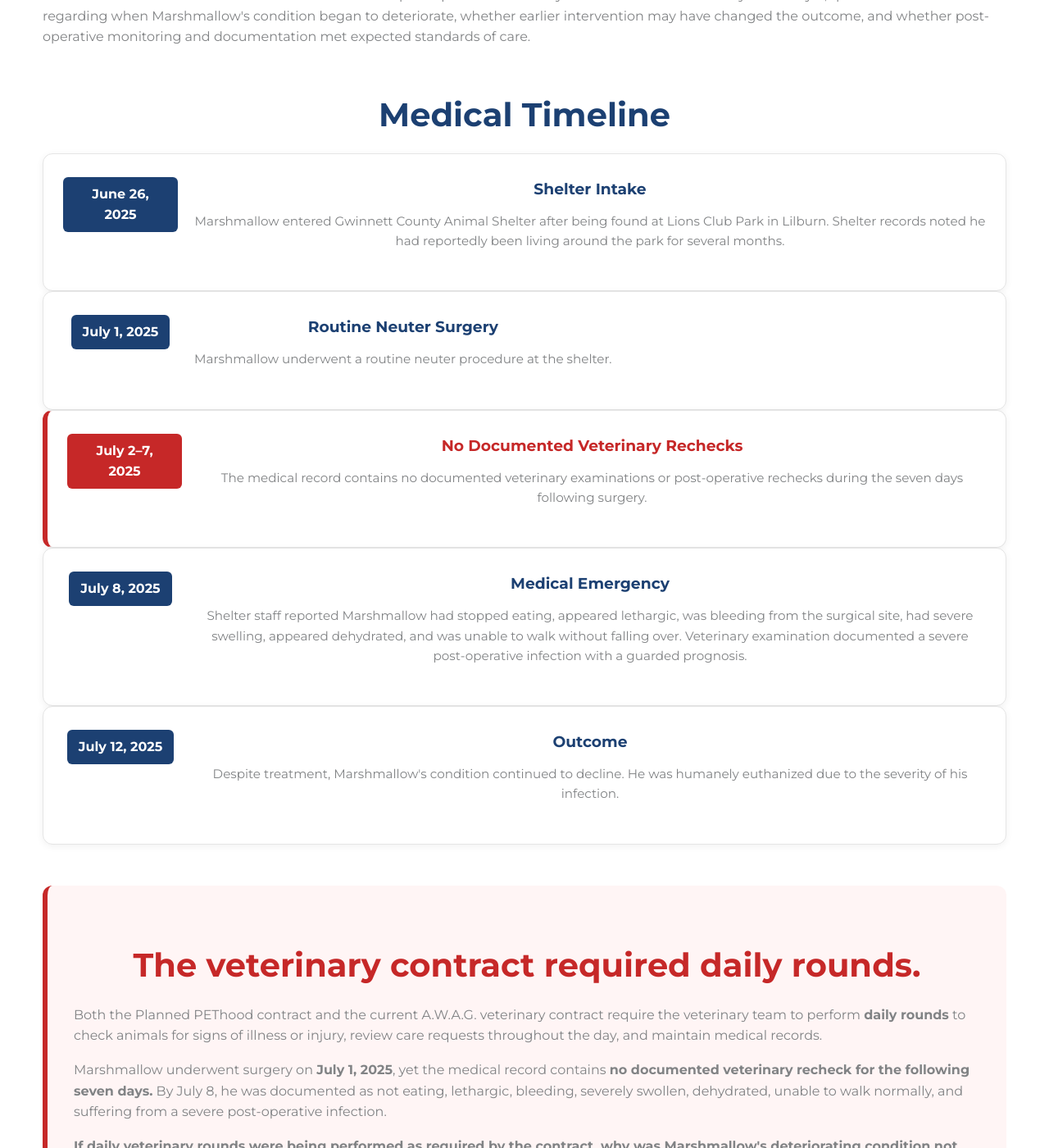
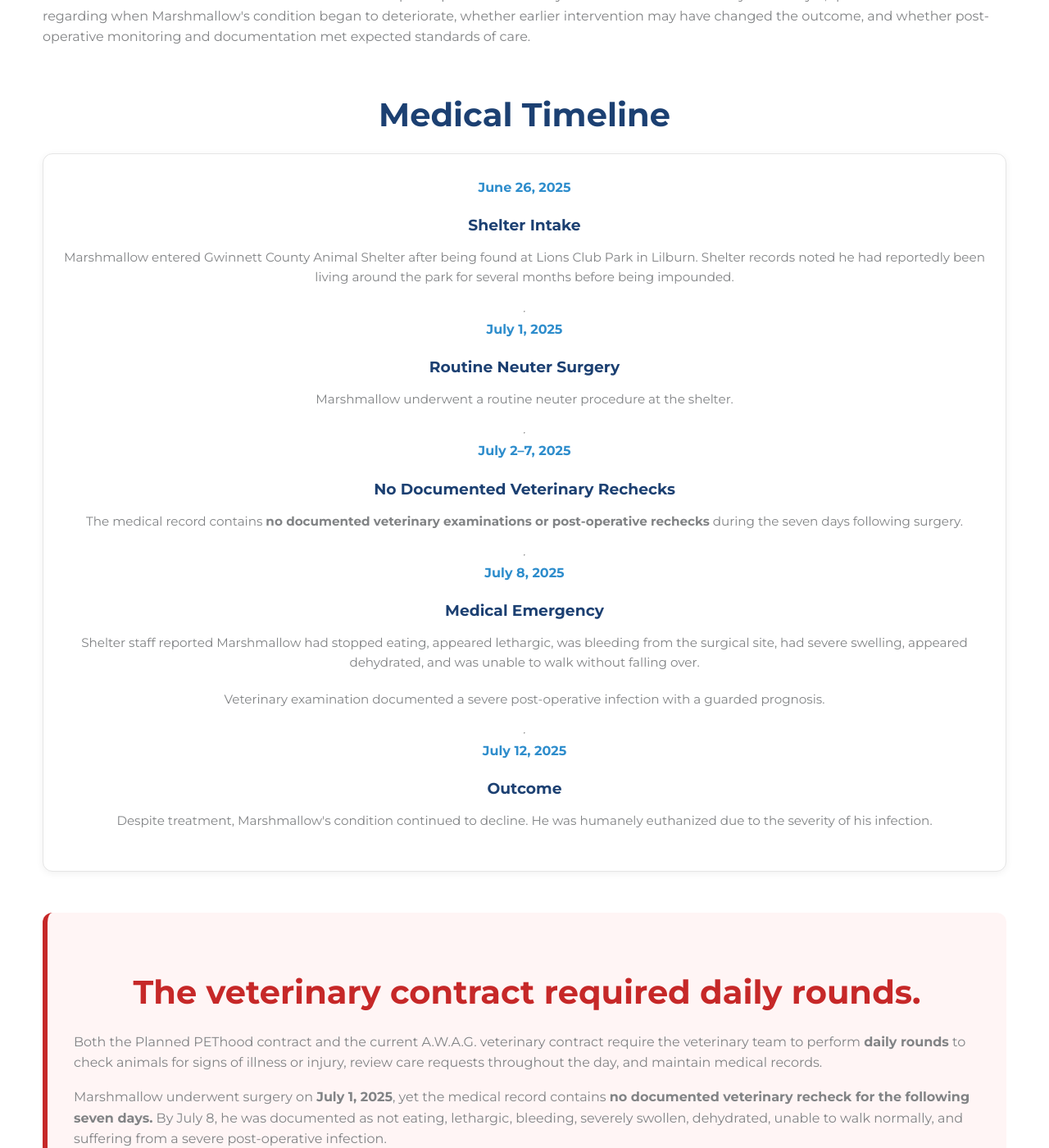
Before and after one commit to whitleybacon/gwinnett-animal-advocacy-alliance, a Jekyll site: the page built from issues/medical-care/marshmallow.html, in a window 1280 px wide and 1400 px high, scrolled down 1718 px. Shown: the whole window at 82% size. Built offline with Jekyll 4.4.1, drawn with Linux system fonts in a browser that asks for light colours.

Commit message:
Update marshmallow.html

```diff
--- a/issues/medical-care/marshmallow.html
+++ b/issues/medical-care/marshmallow.html
@@ -34,110 +34,61 @@ title: Marshmallow
 
     <div class="home-card">
 
-        <div style="display:flex;align-items:flex-start;gap:20px;">
+        <div class="timeline-entry">
+            <span class="timeline-date">June 26, 2025</span>
+            <h3>Shelter Intake</h3>
+            <p>Marshmallow entered Gwinnett County Animal Shelter after being found at Lions Club Park in Lilburn. Shelter records noted he had reportedly been living around the park for several months before being impounded.</p>
+        </div>
 
-            <div style="min-width:140px;">
-                <span style="display:inline-block;background:#1C4072;color:#fff;padding:8px 14px;border-radius:6px;font-weight:700;">
-                    June 26, 2025
-                </span>
-            </div>
+        <hr>
 
-            <div>
-                <h3 style="margin-top:0;">Shelter Intake</h3>
+        <div class="timeline-entry">
+            <span class="timeline-date">July 1, 2025</span>
+            <h3>Routine Neuter Surgery</h3>
+            <p>Marshmallow underwent a routine neuter procedure at the shelter.</p>
+        </div>
 
-                <p>
-                    Marshmallow entered Gwinnett County Animal Shelter after being found at Lions Club Park in Lilburn. Shelter records noted he had reportedly been living around the park for several months.
-                </p>
-            </div>
+        <hr>
+
+        <div class="timeline-entry timeline-alert">
+
+            <span class="timeline-date alert-date">July 2–7, 2025</span>
+
+            <h3>No Documented Veterinary Rechecks</h3>
+
+            <p>
+                The medical record contains <strong>no documented veterinary examinations or post-operative rechecks</strong> during the seven days following surgery.
+            </p>
 
         </div>
 
-    </div>
+        <hr>
 
-    <div class="home-card">
+        <div class="timeline-entry">
+            <span class="timeline-date">July 8, 2025</span>
 
-        <div style="display:flex;align-items:flex-start;gap:20px;">
+            <h3>Medical Emergency</h3>
 
-            <div style="min-width:140px;">
-                <span style="display:inline-block;background:#1C4072;color:#fff;padding:8px 14px;border-radius:6px;font-weight:700;">
-                    July 1, 2025
-                </span>
-            </div>
+            <p>
+                Shelter staff reported Marshmallow had stopped eating, appeared lethargic, was bleeding from the surgical site, had severe swelling, appeared dehydrated, and was unable to walk without falling over.
+            </p>
 
-            <div>
-                <h3 style="margin-top:0;">Routine Neuter Surgery</h3>
-
-                <p>
-                    Marshmallow underwent a routine neuter procedure at the shelter.
-                </p>
-            </div>
+            <p>
+                Veterinary examination documented a severe post-operative infection with a guarded prognosis.
+            </p>
 
         </div>
 
-    </div>
+        <hr>
 
-    <div class="home-card" style="border-left:6px solid #c62828;">
+        <div class="timeline-entry">
+            <span class="timeline-date">July 12, 2025</span>
 
-        <div style="display:flex;align-items:flex-start;gap:20px;">
+            <h3>Outcome</h3>
 
-            <div style="min-width:140px;">
-                <span style="display:inline-block;background:#c62828;color:#fff;padding:8px 14px;border-radius:6px;font-weight:700;">
-                    July 2–7, 2025
-                </span>
-            </div>
-
-            <div>
-                <h3 style="margin-top:0;color:#c62828;">No Documented Veterinary Rechecks</h3>
-
-                <p>
-                    The medical record contains no documented veterinary examinations or post-operative rechecks during the seven days following surgery.
-                </p>
-
-            </div>
-
-        </div>
-
-    </div>
-
-    <div class="home-card">
-
-        <div style="display:flex;align-items:flex-start;gap:20px;">
-
-            <div style="min-width:140px;">
-                <span style="display:inline-block;background:#1C4072;color:#fff;padding:8px 14px;border-radius:6px;font-weight:700;">
-                    July 8, 2025
-                </span>
-            </div>
-
-            <div>
-                <h3 style="margin-top:0;">Medical Emergency</h3>
-
-                <p>
-                    Shelter staff reported Marshmallow had stopped eating, appeared lethargic, was bleeding from the surgical site, had severe swelling, appeared dehydrated, and was unable to walk without falling over. Veterinary examination documented a severe post-operative infection with a guarded prognosis.
-                </p>
-            </div>
-
-        </div>
-
-    </div>
-
-    <div class="home-card">
-
-        <div style="display:flex;align-items:flex-start;gap:20px;">
-
-            <div style="min-width:140px;">
-                <span style="display:inline-block;background:#1C4072;color:#fff;padding:8px 14px;border-radius:6px;font-weight:700;">
-                    July 12, 2025
-                </span>
-            </div>
-
-            <div>
-                <h3 style="margin-top:0;">Outcome</h3>
-
-                <p>
-                    Despite treatment, Marshmallow's condition continued to decline. He was humanely euthanized due to the severity of his infection.
-                </p>
-            </div>
+            <p>
+                Despite treatment, Marshmallow's condition continued to decline. He was humanely euthanized due to the severity of his infection.
+            </p>
 
         </div>
 
```
